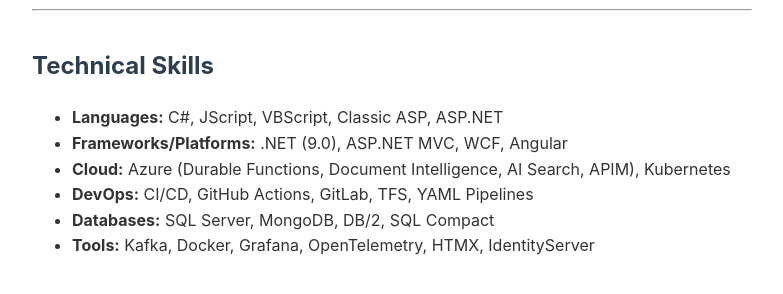
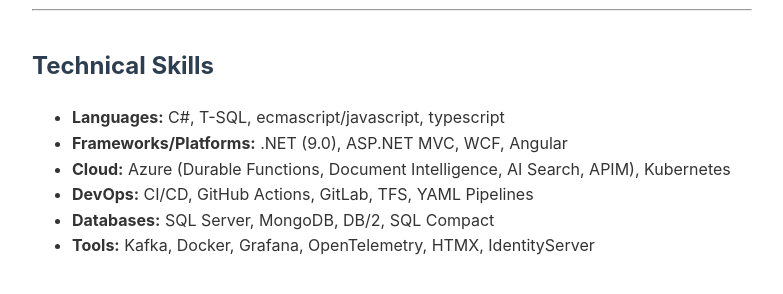
Before and after one commit to djseng/me, a Jekyll site: the page built from index.md, in a window 1280 px wide and 900 px high, scrolled down 2816 px. Shown: the part 565-859 px from the top of the window, without its empty margins (248-1031 px from the left). Built offline with Jekyll 4.4.1, drawn with Linux system fonts in a browser that asks for light colours.

Commit message:
feat(resume): languages

```diff
--- a/resume.md
+++ b/resume.md
@@ -95,7 +95,7 @@ Experienced Software Engineering Architect with over 20 years in designing and i
 ---
 
 ## Technical Skills
-- **Languages:** C#, JScript, VBScript, Classic ASP, ASP.NET
+- **Languages:** C#, T-SQL, ecmascript/javascript, typescript
 - **Frameworks/Platforms:** .NET (9.0), ASP.NET MVC, WCF, Angular
 - **Cloud:** Azure (Durable Functions, Document Intelligence, AI Search, APIM), Kubernetes
 - **DevOps:** CI/CD, GitHub Actions, GitLab, TFS, YAML Pipelines
```
